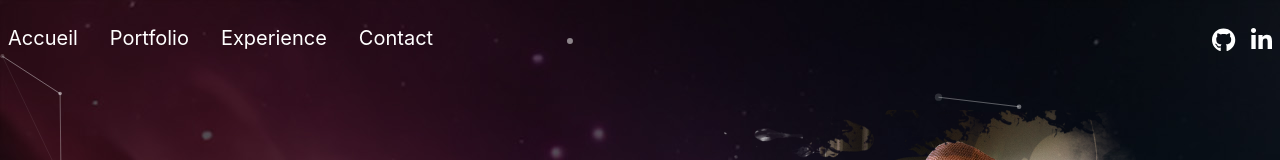
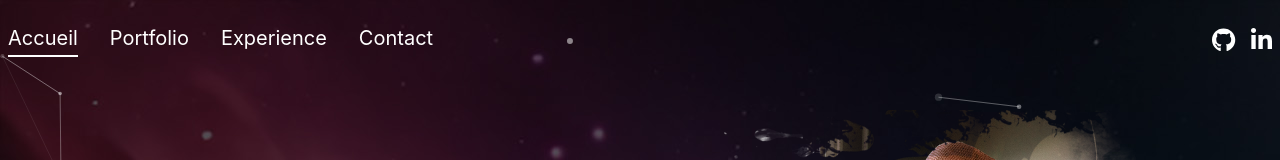
Before and after one commit to havikoro2004/portfolio-V2, a React (Create React App) app: page / in a window 1280 px wide. Shown: the top 160 px of the page. Built offline with nearby package versions, Linux system fonts and the light colour scheme; what react-google-recaptcha-v3 would draw is missing.

Commit message:
Edit undeline js navbar

```diff
--- a/src/components/NavBar.js
+++ b/src/components/NavBar.js
@@ -12,7 +12,11 @@ function NavBar() {
     setMenuOpen(!menuOpen);
   };
   useEffect(()=>{
-    setActive(window.location.pathname.substring(1))
+    if (window.location.pathname.substring(1) !=='') {
+      setActive(window.location.pathname.substring(1))
+    }else {
+      setActive('home')
+    }
   },[])
   return (
     <div className=" text-white container max-w-screen-xl fixed top-0 left-0 right-0">
```
